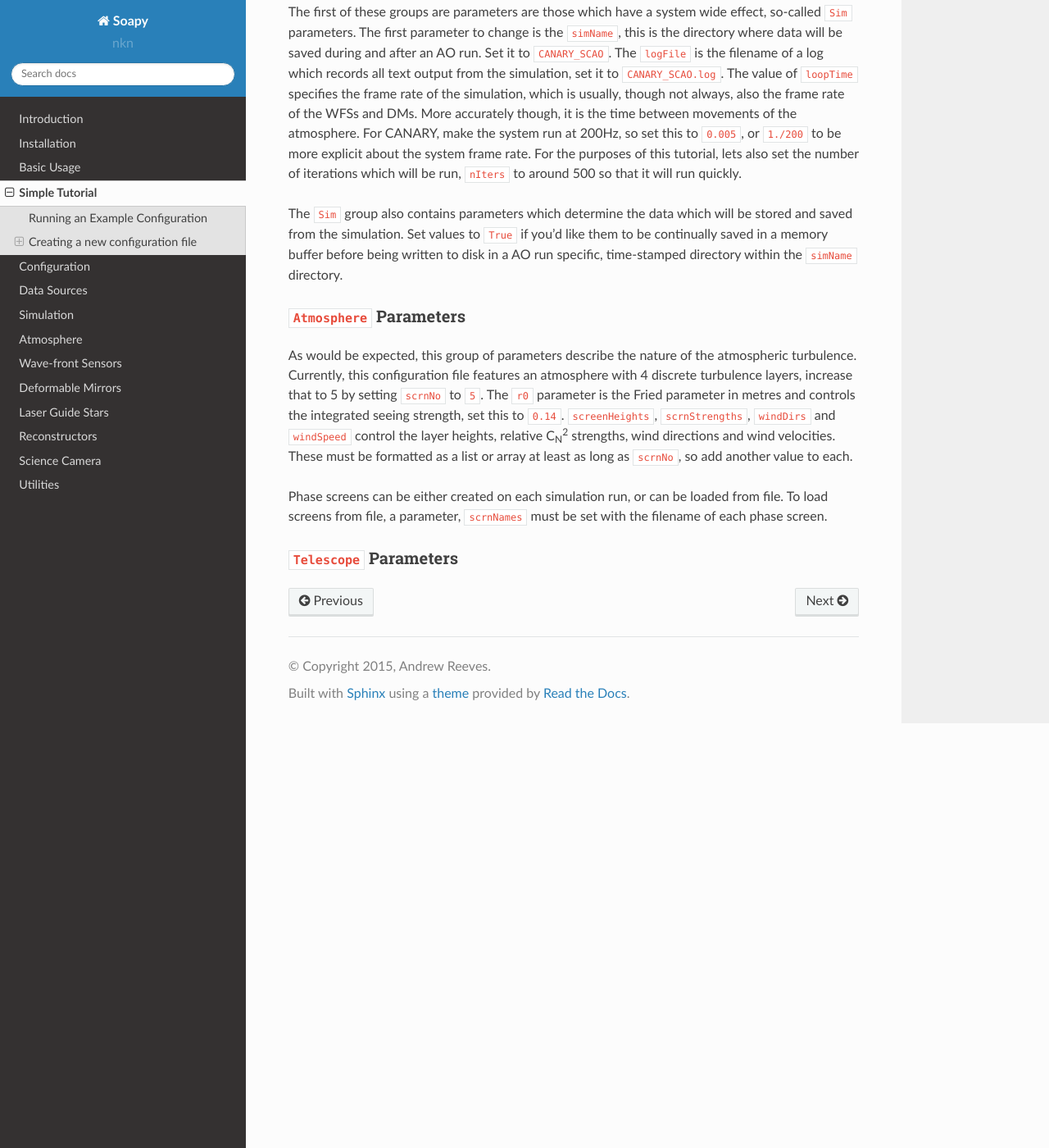
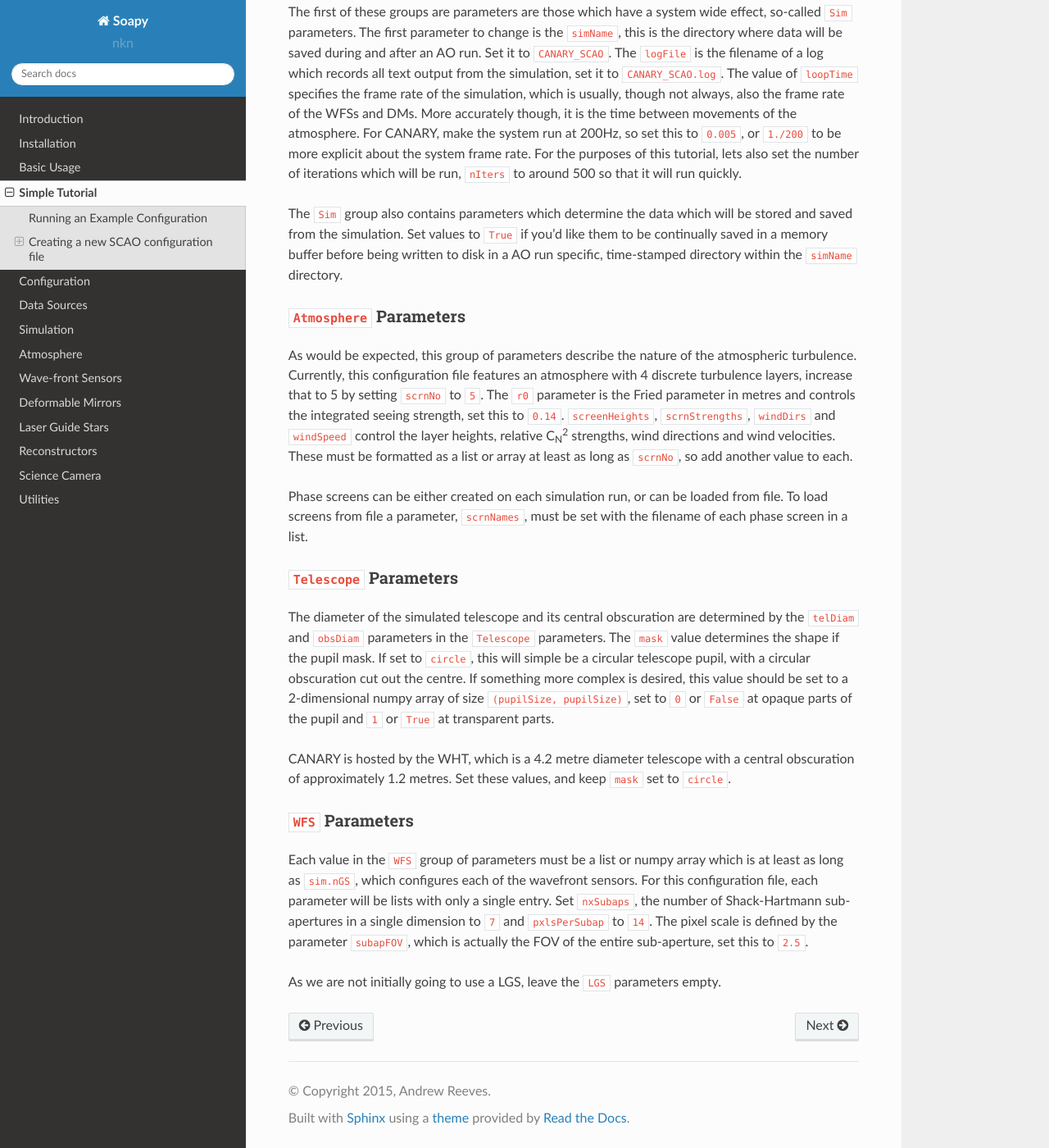
Before and after one commit to AOtools/soapy, a Sphinx documentation site: the page built from doc/source/simpleTutorial.rst, in a window 1280 px wide and 1400 px high, scrolled down 2346 px. Shown: the whole window at 82% size. Built offline with Sphinx 7.4.7 and the Read the Docs theme 2.0.0, drawn with Linux system fonts in a browser that asks for light colours; pages that are not in the unit, such as notebooks, are missing from menus; some of the changed text lies outside the part shown.

Commit message:
added WFS params

```diff
--- a/doc/source/simpleTutorial.rst
+++ b/doc/source/simpleTutorial.rst
@@ -43,8 +43,8 @@ To actually run the simulation, click "aoloop" in the GUI, or type::
 
 at the command line. This will run the simulation for the configured number of iterations, and estimate the performance of the specified AO system.
 
-Creating a new configuration file
----------------------------------
+Creating a new SCAO configuration file
+--------------------------------------
 
 Now the simulation is working, lets start to simulate CANARY. We'll use the ``sh_8x8.py`` configuration file as a template, copy it to another file called ``CANARY_SCAO.py``,  and open this file in your favourite text editor. The configuration file contains all the parameters which determine the configuration of the simulated AO system. All the parameters are help in a Python dictionary, called ``simConfiguration``. Further to this, parameters are grouped into sub-dictionaries depending on which components they control. Descriptions of all possible parameters are given in the :ref:`configuration` section.
 
@@ -62,7 +62,16 @@ The ``Sim`` group also contains parameters which determine the data which will b
 
 As would be expected, this group of parameters describe the nature of the atmospheric turbulence. Currently, this configuration file features an atmosphere with 4 discrete turbulence layers, increase that to 5 by setting ``scrnNo`` to ``5``.  The ``r0`` parameter is the Fried parameter in metres and controls the integrated seeing strength, set this to ``0.14``. ``screenHeights``, ``scrnStrengths``, ``windDirs`` and ``windSpeed`` control the layer heights, relative C\ :sub:`N`\ :sup:`2` strengths, wind directions and wind velocities. These must be formatted as a list or array at least as long as ``scrnNo``, so add another value to each.
 
-Phase screens can be either created on each simulation run, or can be loaded from file. To load screens from file, a parameter, ``scrnNames`` must be set with the filename of each phase screen.
+Phase screens can be either created on each simulation run, or can be loaded from file. To load screens from file a parameter, ``scrnNames``, must be set with the filename of each phase screen in a list.
 
 ``Telescope`` Parameters
 ^^^^^^^^^^^^^^^^^^^^^^^^
+The diameter of the simulated telescope and its central obscuration are determined by the ``telDiam`` and ``obsDiam`` parameters in the ``Telescope`` parameters. The ``mask`` value determines the shape if the pupil mask. If set to ``circle``, this will simple be a circular telescope pupil, with a circular obscuration cut out the centre. If something more complex is desired, this value should be set to a 2-dimensional numpy array of size ``(pupilSize, pupilSize)``, set to ``0`` or ``False`` at opaque parts of the pupil and ``1`` or ``True`` at transparent parts.
+
+CANARY is hosted by the WHT, which is a 4.2 metre diameter telescope with a central obscuration of approximately 1.2 metres. Set these values, and keep ``mask`` set to ``circle``.
+
+``WFS`` Parameters
+^^^^^^^^^^^^^^^^^^
+Each value in the ``WFS`` group of parameters must be a list or numpy array which is at least as long as ``sim.nGS``, which configures each of the wavefront sensors. For this configuration file, each parameter will be lists with only a single entry. Set ``nxSubaps``, the number of Shack-Hartmann sub-apertures in a single dimension to ``7`` and  ``pxlsPerSubap`` to ``14``. The pixel scale is defined by the parameter ``subapFOV``, which is actually the FOV of the entire sub-aperture, set this to ``2.5``.
+
+As we are not initially going to use a LGS, leave the ``LGS`` parameters empty.
```
